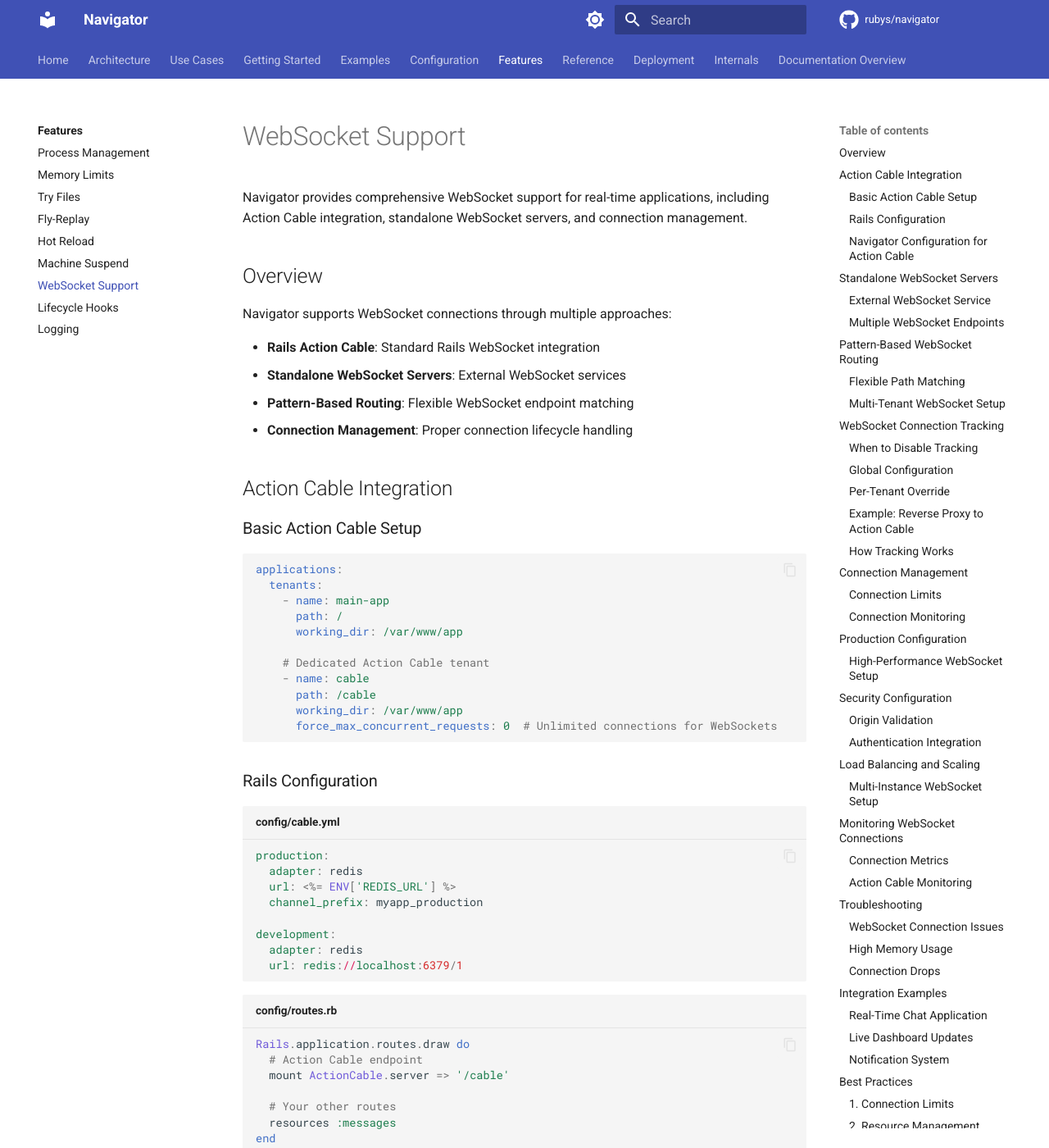
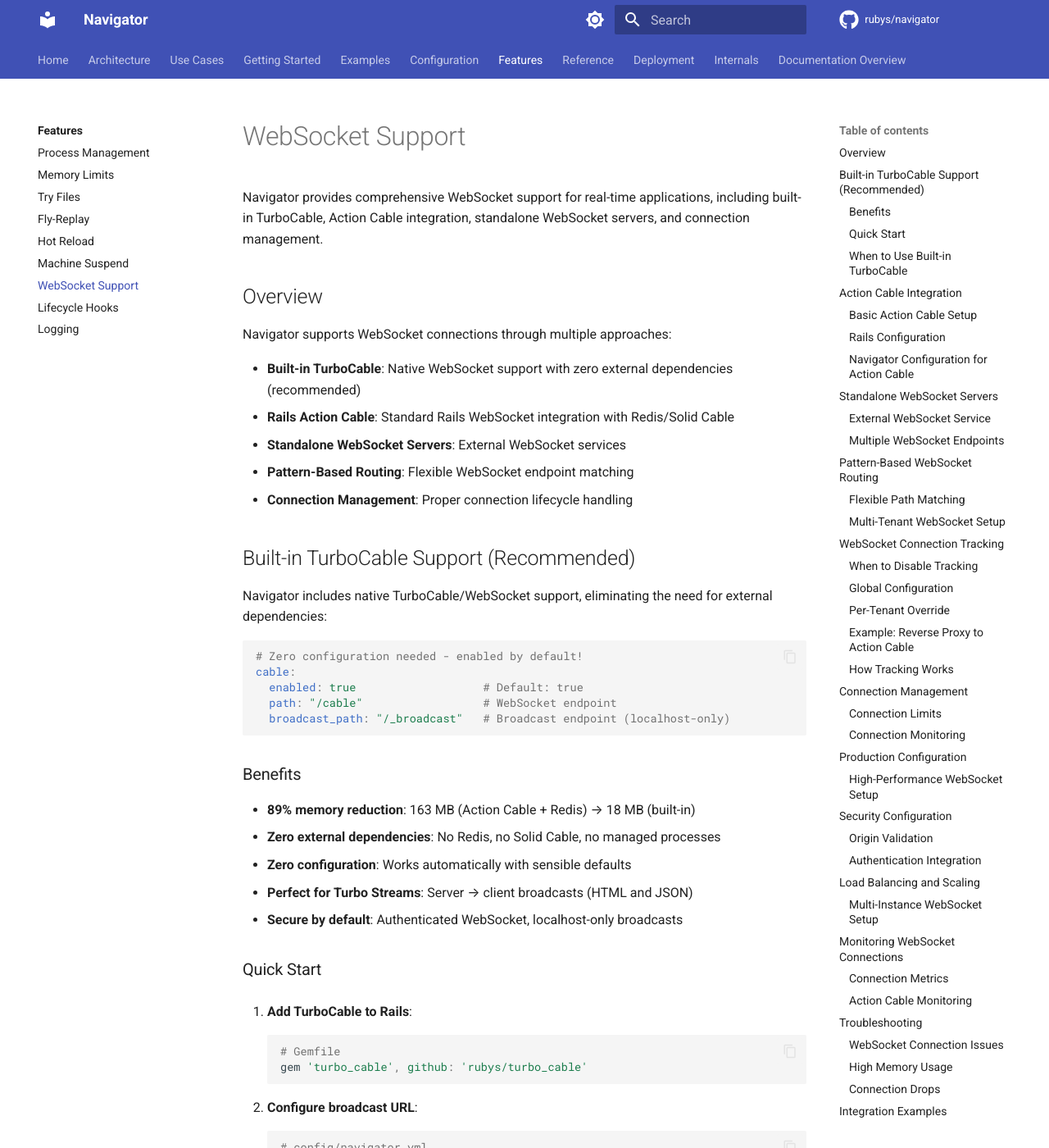
Before and after one commit to rubys/navigator, an MkDocs documentation site: the page built from docs/features/websocket-support.md, in a window 1280 px wide and 1400 px high. Shown: the whole window at 82% size. Built offline with MkDocs 1.6.1 and Material for MkDocs 9.7.7, drawn with Linux system fonts in a browser that asks for light colours; comment, search, counter and statistics services are not loaded; some of the changed text lies outside the part shown.

Commit message:
Add comprehensive TurboCable documentation
Complete documentation for Navigator's built-in TurboCable/WebSocket support.

## New Documentation

### docs/features/turbocable.md (NEW)
Comprehensive guide including:
- Overview and architecture diagram
- Configuration options (zero-config by default)
- Rails setup and integration
- Security model explanation
- Memory comparison with production measurements
- Migration guide from Action Cable
- Real-world examples (dashboard, progress bars, notifications)
- Custom JSON broadcasting
- Limitations and appropriate use cases
- Troubleshooting guide
- Performance considerations

### docs/features/websocket-support.md (UPDATED)
- Added "Built-in TurboCable Support (Recommended)" section at top
- Highlighted 89% memory reduction
- Quick start guide
- When to use TurboCable vs Action Cable
- Links to full TurboCable documentation

### docs/examples/action-cable.md (UPDATED)
- Added "TurboCable (Recommended)" section with quick example
- Showed memory savings (89% reduction)
- Reorganized with clear separation between TurboCable and traditional Action Cable
- Linked to comprehensive TurboCable docs

### docs/features/index.md (UPDATED)
- Updated WebSocket section to "TurboCable / WebSocket Support"
- Highlighted key benefits: zero-config, 89% memory savings, no dependencies
- Added links to both TurboCable and WebSocket support docs

### docs/index.md (UPDATED)
- Updated features list to mention TurboCable with memory savings
- Positioned as second feature (high visibility)

### README.md (UPDATED)
- Updated "What Can Navigator Do?" to highlight TurboCable
- Changed from generic "WebSocket support" to "TurboCable WebSockets"
- Mentioned 89% memory savings and no Redis requirement

## Documentation Highlights

**Memory Savings**: All docs cite real production measurements (163 MB → 18 MB, 89% reduction)

**Zero Configuration**: Emphasized that TurboCable works automatically with defaults

**Migration Path**: Clear guide from Action Cable to TurboCable

**Security Model**: Detailed explanation of authenticated WebSocket + localhost-only broadcasts

**Use Case Guidance**: Clear advice on when to use TurboCable vs Action Cable

**Examples**: Real-world code examples for common patterns

🤖 Generated with [Claude Code](https://claude.com/claude-code)

Co-Authored-By: Claude <noreply@anthropic.com>

````diff
--- a/docs/features/websocket-support.md
+++ b/docs/features/websocket-support.md
@@ -1,15 +1,75 @@
 # WebSocket Support
 
-Navigator provides comprehensive WebSocket support for real-time applications, including Action Cable integration, standalone WebSocket servers, and connection management.
+Navigator provides comprehensive WebSocket support for real-time applications, including built-in TurboCable, Action Cable integration, standalone WebSocket servers, and connection management.
 
 ## Overview
 
 Navigator supports WebSocket connections through multiple approaches:
 
-- **Rails Action Cable**: Standard Rails WebSocket integration
+- **Built-in TurboCable**: Native WebSocket support with zero external dependencies (recommended)
+- **Rails Action Cable**: Standard Rails WebSocket integration with Redis/Solid Cable
 - **Standalone WebSocket Servers**: External WebSocket services
 - **Pattern-Based Routing**: Flexible WebSocket endpoint matching
 - **Connection Management**: Proper connection lifecycle handling
+
+## Built-in TurboCable Support (Recommended)
+
+Navigator includes native TurboCable/WebSocket support, eliminating the need for external dependencies:
+
+```yaml
+# Zero configuration needed - enabled by default!
+cable:
+  enabled: true                   # Default: true
+  path: "/cable"                  # WebSocket endpoint
+  broadcast_path: "/_broadcast"   # Broadcast endpoint (localhost-only)
+```
+
+### Benefits
+
+- **89% memory reduction**: 163 MB (Action Cable + Redis) → 18 MB (built-in)
+- **Zero external dependencies**: No Redis, no Solid Cable, no managed processes
+- **Zero configuration**: Works automatically with sensible defaults
+- **Perfect for Turbo Streams**: Server → client broadcasts (HTML and JSON)
+- **Secure by default**: Authenticated WebSocket, localhost-only broadcasts
+
+### Quick Start
+
+1. **Add TurboCable to Rails**:
+   ```ruby
+   # Gemfile
+   gem 'turbo_cable', github: 'rubys/turbo_cable'
+   ```
+
+2. **Configure broadcast URL**:
+   ```yaml
+   # config/navigator.yml
+   applications:
+     env:
+       TURBO_CABLE_BROADCAST_URL: "http://localhost:3000/_broadcast"
+   ```
+
+3. **Use in views**:
+   ```erb
+   <%= turbo_stream_from "live-scores" %>
+   ```
+
+That's it! No Redis, no Action Cable server, no additional configuration.
+
+### When to Use Built-in TurboCable
+
+**Perfect for:**
+- Single-server applications
+- Process-per-tenant multi-tenancy (each tenant isolated)
+- Server → client real-time updates
+- Turbo Streams applications
+- Memory-constrained deployments
+
+**Not appropriate for:**
+- Horizontally scaled apps with load balancing
+- Bidirectional WebSocket (client actions)
+- Chat applications requiring client → server messages
+
+**See**: [TurboCable Documentation](turbocable.md) for complete usage, examples, and migration guide.
 
 ## Action Cable Integration
 
````
Also changed, not shown: README.md (+1 -1 lines), docs/examples/action-cable.md (+63 -1 lines), docs/features/index.md (+7 -6 lines), docs/features/turbocable.md (added, +513 -0 lines), docs/index.md (+1 -1 lines).
